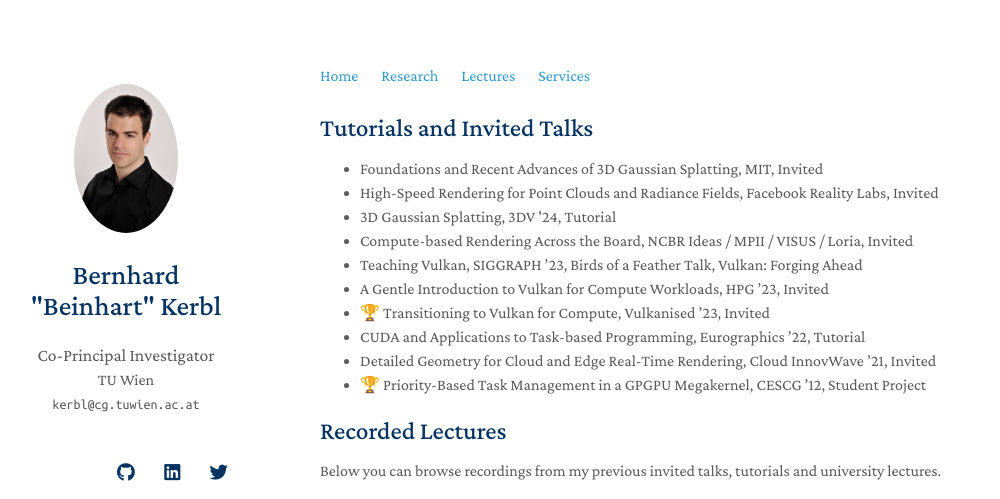
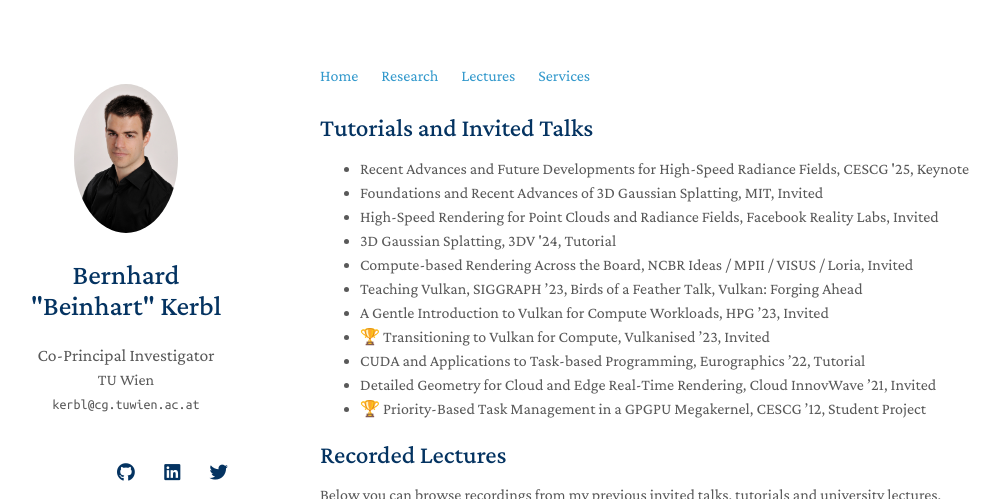
Before and after one commit to Snosixtyboo/snosixtyboo.github.io, a Jekyll site: the page built from lectures.md, in a window 1280 px wide, cut to the strip 0-499 px from the top of the page. Shown: the whole strip, without its empty margins (150-1150 px from the left). Built offline with Jekyll 4.4.1, drawn with Linux system fonts in a browser that asks for light colours; nearby versions of some CDN libraries; a style sheet for code colours, icons or effects is not loaded; our own code applies the rules of GitHub Pages for plain Markdown files.

Commit message:
Added keynote

```diff
--- a/lectures.md
+++ b/lectures.md
@@ -5,6 +5,7 @@ layout: homepage
 ## Tutorials and Invited Talks
 
 <ul style="margin:0 0 20px;">
+  <li>Recent Advances and Future Developments for High-Speed Radiance Fields, CESCG '25, Keynote</li>
   <li>Foundations and Recent Advances of 3D Gaussian Splatting, MIT, Invited</li>
   <li>High-Speed Rendering for Point Clouds and Radiance Fields, Facebook Reality Labs, Invited</li>
   <li>3D Gaussian Splatting, 3DV '24, Tutorial</li>
```
